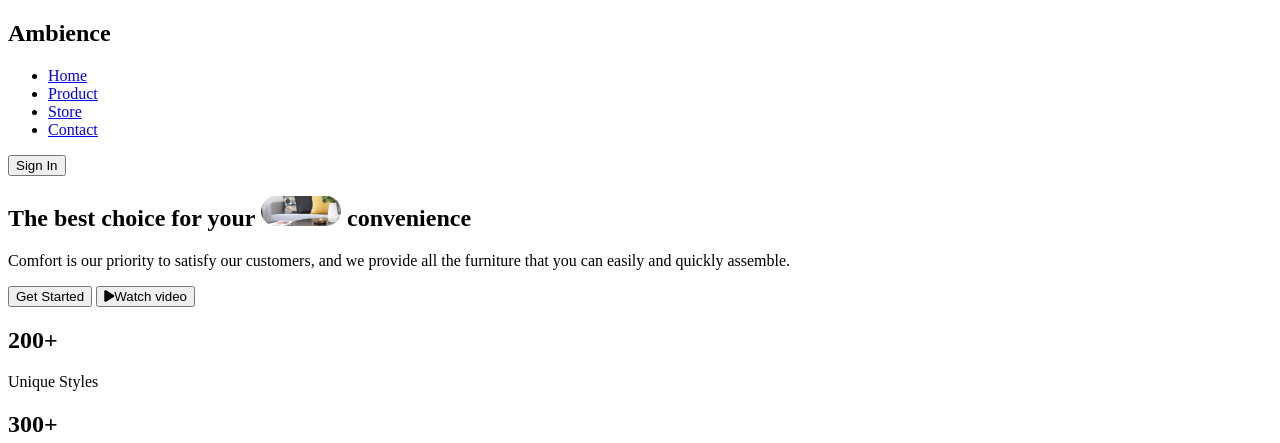
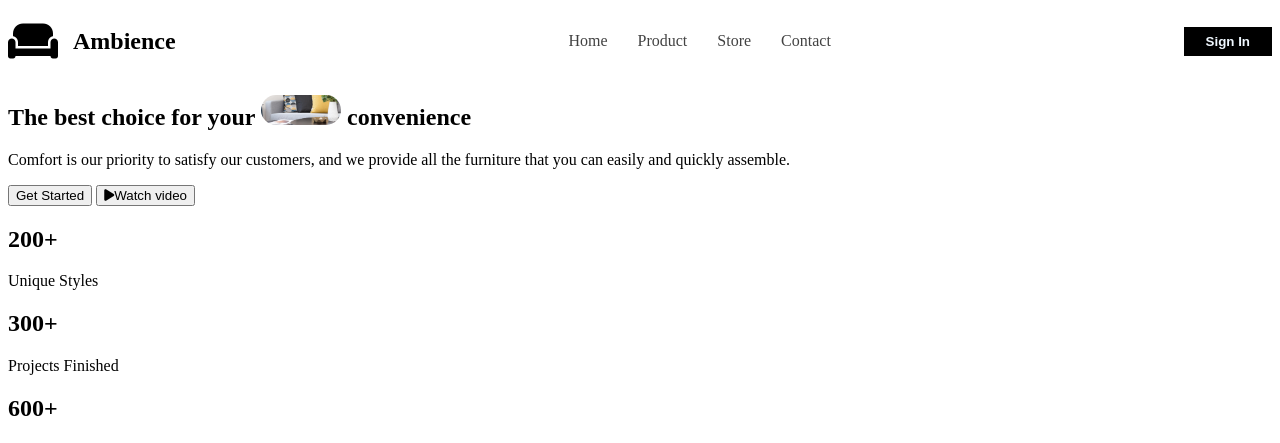
Before and after one commit to BrandonMasis/furniture-store-landing-page, a plain HTML site: page index.html in a window 1280 px wide. Shown: the top 443 px of the page. Drawn offline with Linux system fonts and the light colour scheme.

Commit message:
Not a lot of changes, I'm just sacing before going to sleep 💀

```diff
--- a/index.html
+++ b/index.html
@@ -17,10 +17,12 @@
 <!-- In the design there is a sticky left horizontal bar, ranging from 01 to 04, that marks the section you are in right now -->
 
 <body>
+    <div class="wrap">
         <!-- NAVIGATION -->
-    <nav>
+        <nav class="nav">
             <div class="nav-logo">
                 <div class="logo">
+                    <i class="fa-solid fa-couch"></i>
                     <h1>Ambience</h1>
                 </div>
             </div>
@@ -71,12 +73,14 @@
                 <div class="features-items">
                     <div class="item">
                         <h4><i class="fa-solid fa-truck-fast"></i>Free shipping</h4>
-                    <p>We really understand our customers, so we will free shipping costs to any location quickly and
+                        <p>We really understand our customers, so we will free shipping costs to any location quickly
+                            and
                             safely</p>
                     </div>
                     <div class="item">
                         <h4><i class="fa-solid fa-tags"></i></i>Best Price</h4>
-                    <p>We provide the best price for you compared to other places with same quality as other stores</p>
+                        <p>We provide the best price for you compared to other places with same quality as other stores
+                        </p>
                     </div>
                     <div class="item">
                         <h4><i class="fa-solid fa-shield"></i>7 years warranty</h4>
@@ -169,6 +173,7 @@
             <div class="footer-container">
                 <div class="left">
                     <div class="logo">
+                        <i class="fa-solid fa-couch"></i>
                         <h1>Ambience</h1>
                     </div>
                     <p>Comfort is our priority to satisfy our customers, and we provide all the furniture that you can
@@ -212,6 +217,7 @@
                 </div>
             </div>
         </footer>
+    </div>
 </body>
 
 </html>
--- a/styles.css
+++ b/styles.css
@@ -1,6 +1,51 @@
 img {
     width: 300px;
 }
+
+.nav {
+    display: flex;
+    justify-content: space-between;
+    align-items: center;
+}
+
+.logo {
+    display: flex;
+    flex-direction: row;
+    align-items: center;
+    gap: 15px;
+}
+
+.logo i {
+    font-size: 40px;
+}
+
+.nav-links {
+    display: flex;
+    gap: 30px;
+}
+
+.nav-links li {
+    list-style: none;
+}
+
+.nav-links li a {
+    text-decoration: none;
+    color: rgb(66, 66, 66);
+
+}
+
+.nav-links li a:hover {
+    border-bottom: 1px black solid;
+}
+
+.nav-signin {
+    font-weight: bold;
+    padding: 7px 22px;
+    background-color: black;
+    border: none;
+    color: aliceblue;
+}
+
 
 #hero-span-img img {
     width: 80px;
```
Lines whose indentation alone changed are shown as unchanged.
